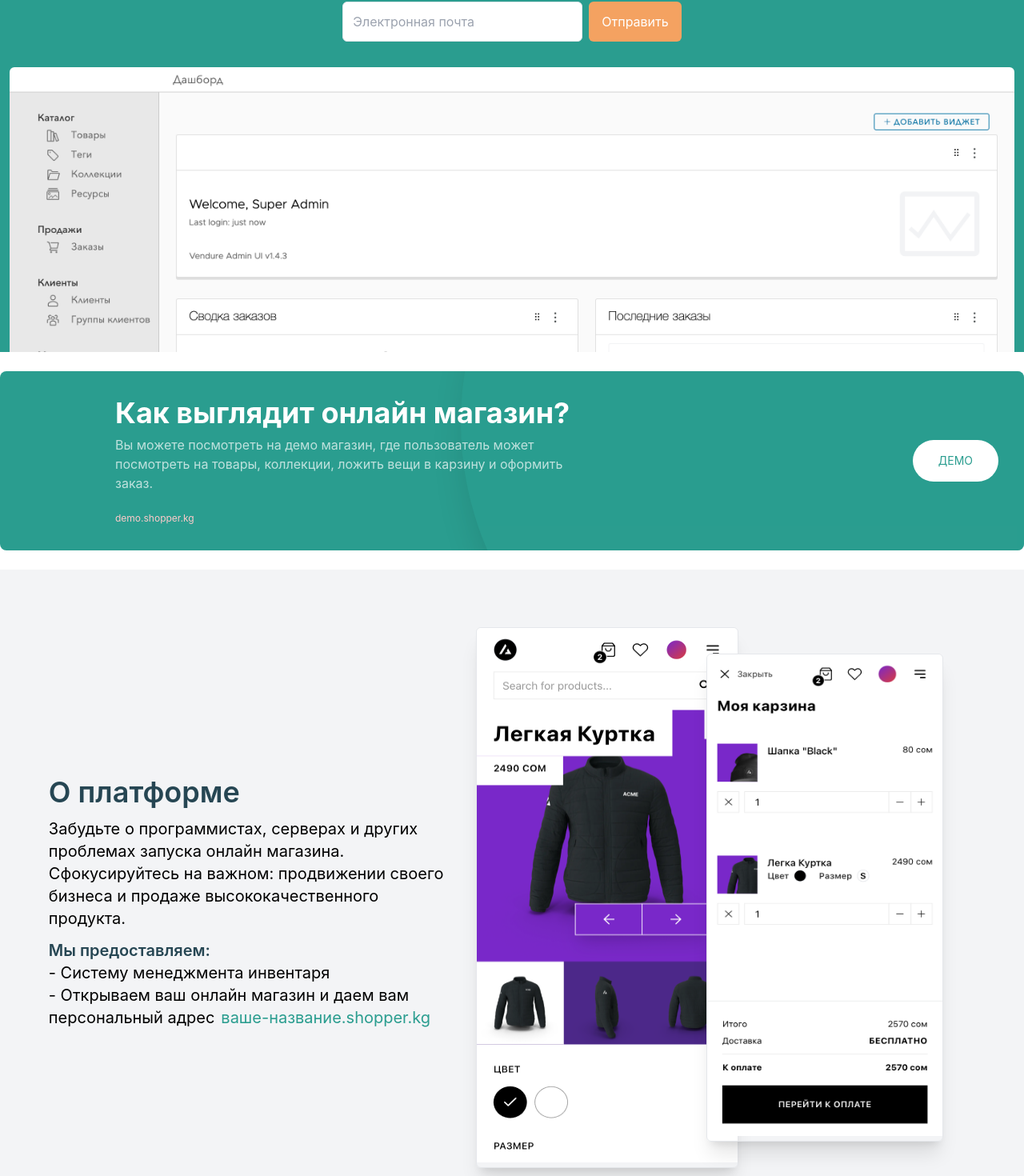
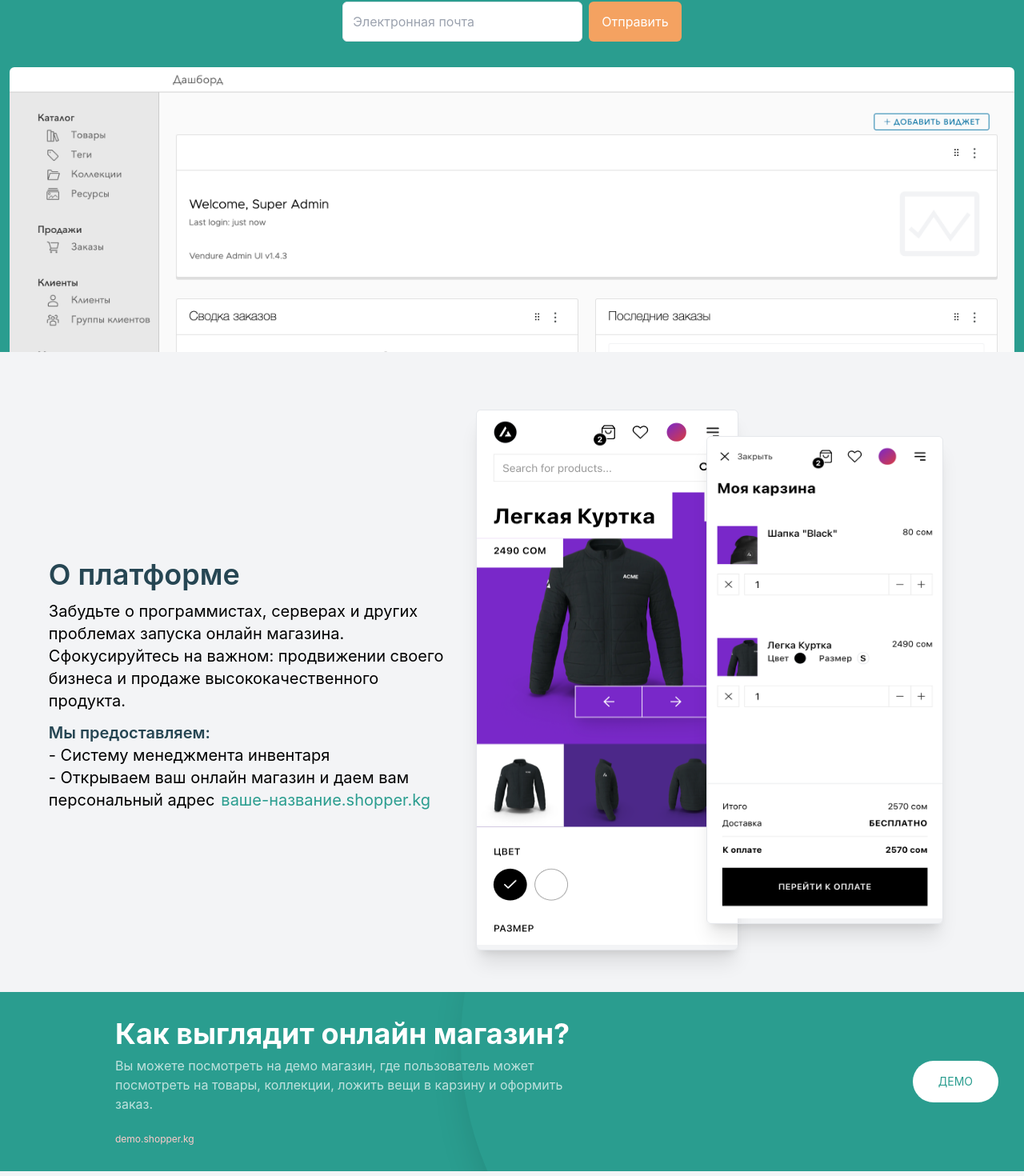
Before and after one commit to rem4ik4ever/shopper-public, a Next.js app: page / in a window 1280 px wide. Shown: the part 360-1830 px from the top of the page at 80% size. Built offline with nearby package versions, Linux system fonts and the light colour scheme.

Commit message:
fix: demo cta layout
Signed-off-by: Rem Kim <kim.rmi.93@gmail.com>

```diff
--- a/pages/index.tsx
+++ b/pages/index.tsx
@@ -65,10 +65,10 @@ const Home: NextPage = function () {
       </Head>
       <main>
         <Hero onNav={onNav} />
-        <DemoCTA />
         <div ref={aboutPlatformRef}>
           <AboutProduct />
         </div>
+        <DemoCTA />
         <div ref={managementRef}>
           <InventoryManagement />
         </div>
--- a/src/public/DemoCTA.tsx
+++ b/src/public/DemoCTA.tsx
@@ -1,7 +1,7 @@
 export const DemoCTA = () => {
   return (
-    <div className="container mx-auto">
-      <div className="rounded-lg bg-accent1 text-white p-8 my-6 flex flex-col md:flex-row space-between items-center justify-between relative overflow-hidden">
+    <div className="">
+      <div className="bg-accent1 text-white p-8 flex flex-col md:flex-row space-between items-center justify-between relative overflow-hidden">
         <div className="flex flex-col lg:ml-14 xl:ml-28 max-w-sm lg:max-w-xl z-10">
           <h4 className="text-4xl text-center md:text-left font-bold text-white md:pb-2">
             Как выглядит онлайн магазин?
```
